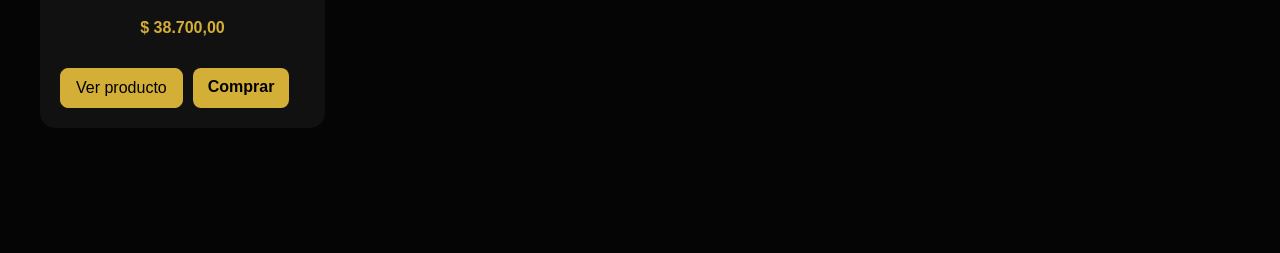
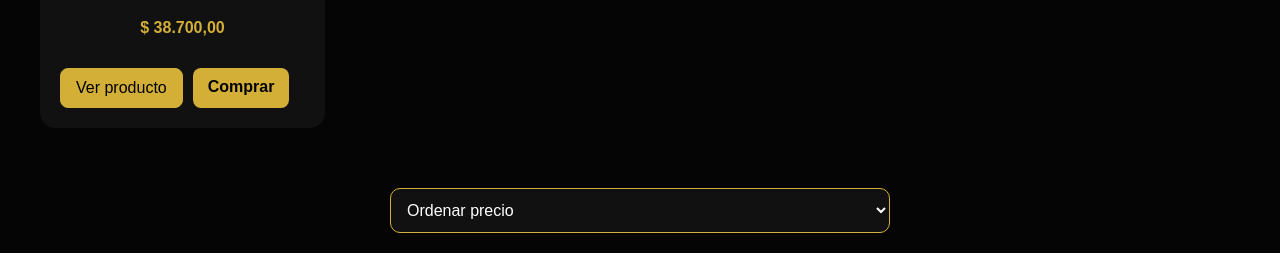
Before and after one commit to PedroAlbaAlba/nextfuxion.github.io, a website: page index.html in a window 1280 px wide. Shown: the part 5902-6155 px from the top of the page. Before the commit the page ends 6070 px from the top, so only its background shows below. Drawn offline with Linux system fonts and the light colour scheme.

Commit message:
Update index.html

```diff
--- a/index.html
+++ b/index.html
@@ -57,6 +57,23 @@ class="search">
 
 </section>
 
+<select
+id="orden"
+class="search">
+
+<option value="">
+Ordenar precio
+</option>
+
+<option value="asc">
+Menor a mayor
+</option>
+
+<option value="desc">
+Mayor a menor
+</option>
+
+</select>
 <script src="app.js"></script>
 
 </body>
```
